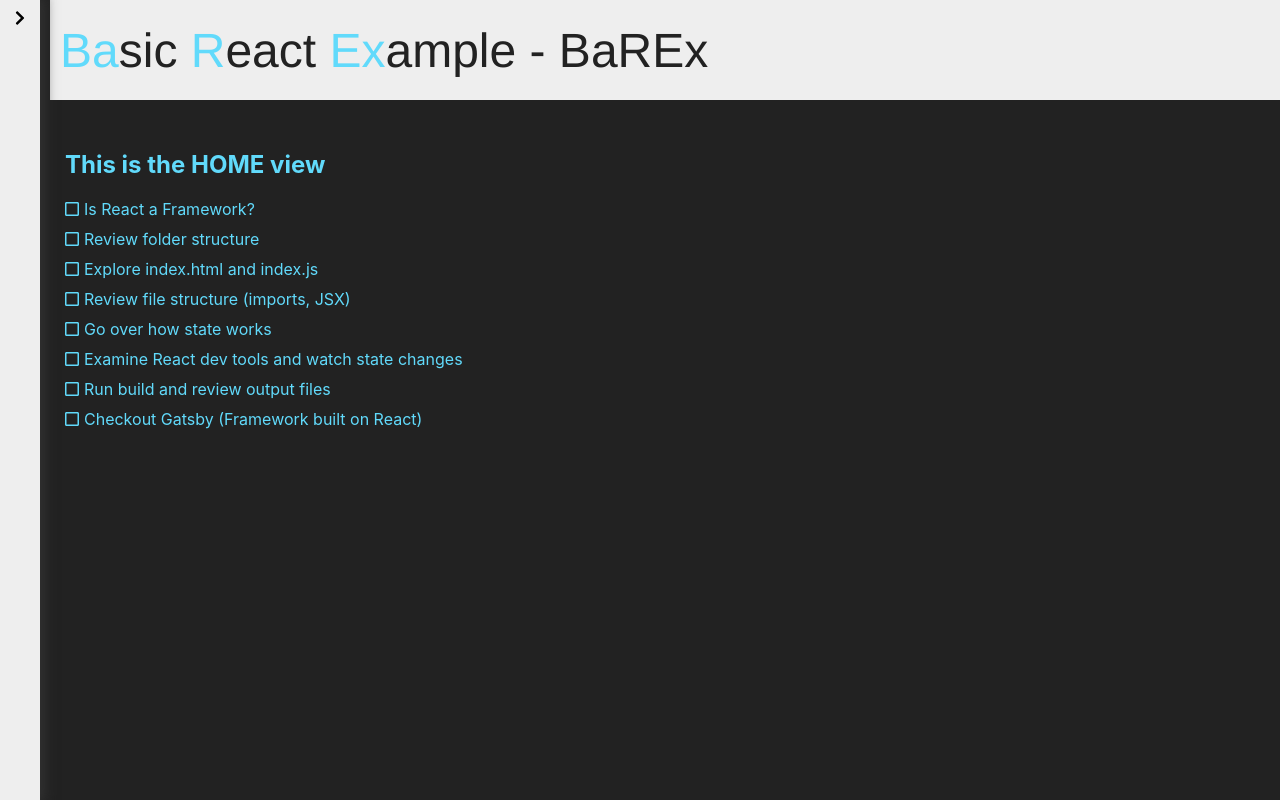
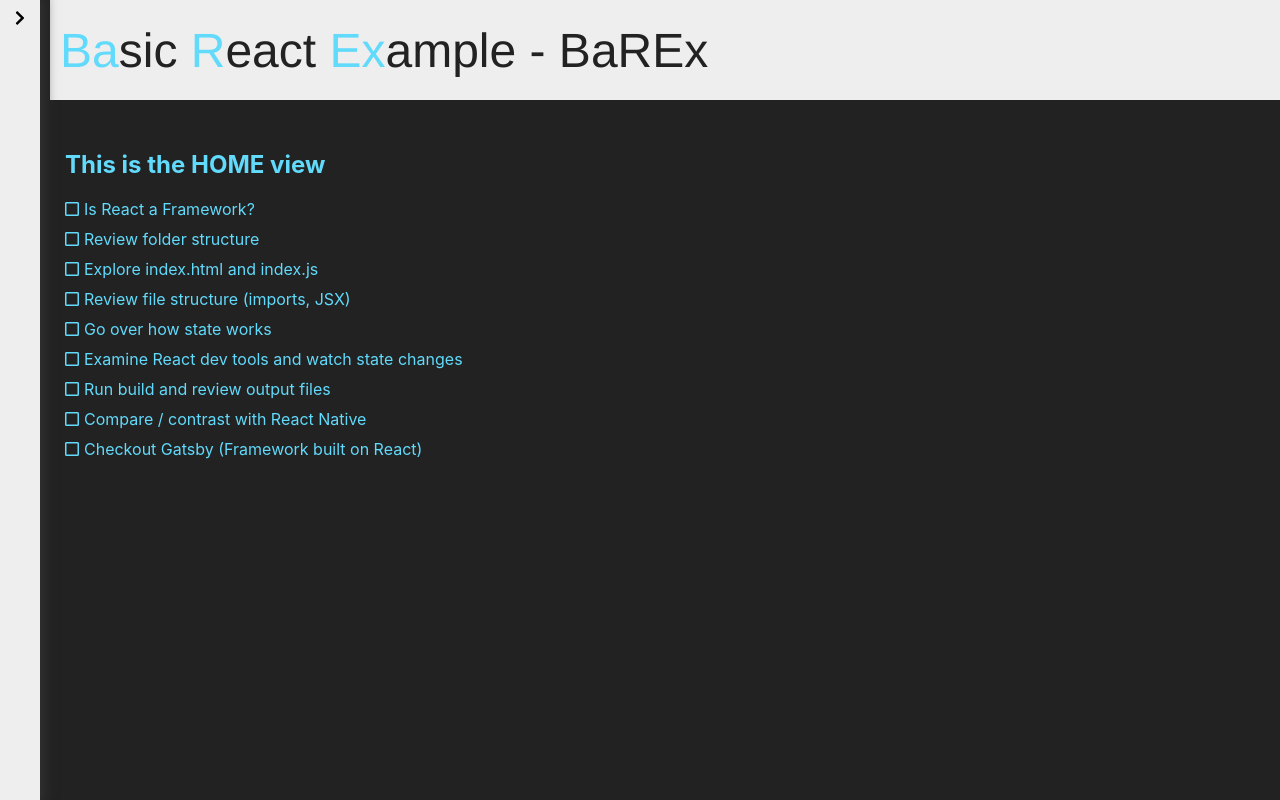
Before and after one commit to ZumDeWald/BaREx, a React (Create React App) app: page / in a window 1280 px wide. Built offline with nearby package versions, Linux system fonts and the light colour scheme.

Commit message:
Added to list on Home view

```diff
--- a/src/components/items.js
+++ b/src/components/items.js
@@ -29,6 +29,10 @@
   },
   {
     done: false,
+    info: "Compare / contrast with React Native",
+  },
+  {
+    done: false,
     info: "Checkout Gatsby (Framework built on React)",
   },
 ];
```
